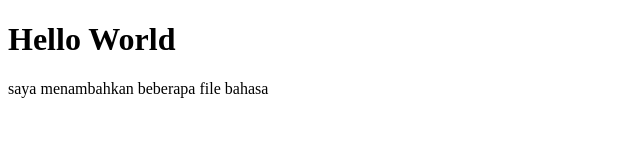
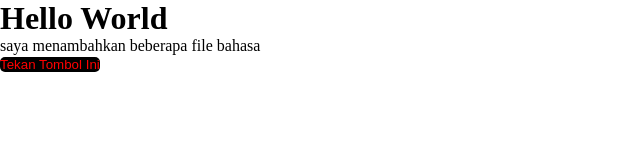
Before and after one commit to Aryachandrapramudya/coba-git-ignore, a plain HTML site: page index.html in a window 1280 px wide. Shown: the whole page, without its empty margins (0-640 px from the left). Drawn offline with Linux system fonts and the light colour scheme.

Commit message:
menambahkan fitur baru

```diff
--- a/index.html
+++ b/index.html
@@ -4,9 +4,11 @@
     <meta charset="UTF-8" />
     <meta name="viewport" content="width=device-width, initial-scale=1.0" />
     <title>Document</title>
+    <link rel="stylesheet" href="style.css" />
   </head>
   <body>
     <h1>Hello World</h1>
     <p>saya menambahkan beberapa file bahasa</p>
+    <button>Tekan Tombol Ini</button>
   </body>
 </html>
--- a/style.css
+++ b/style.css
@@ -0,0 +1,10 @@
+* {
+  margin: 0;
+  padding: 0;
+}
+button {
+  border: none;
+  background-color: black;
+  border-radius: 5px;
+  color: red;
+}
```
